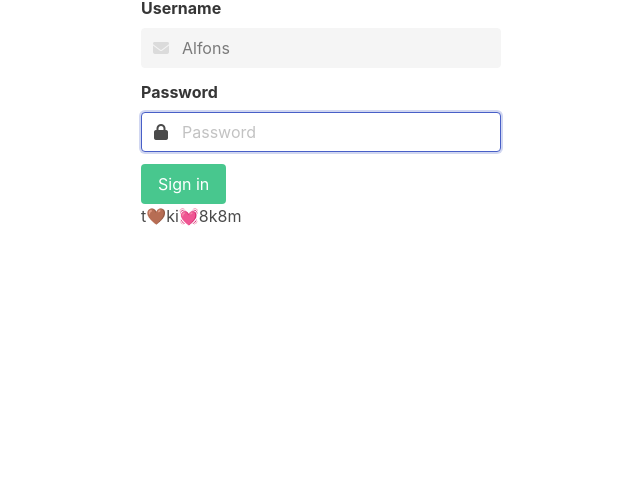
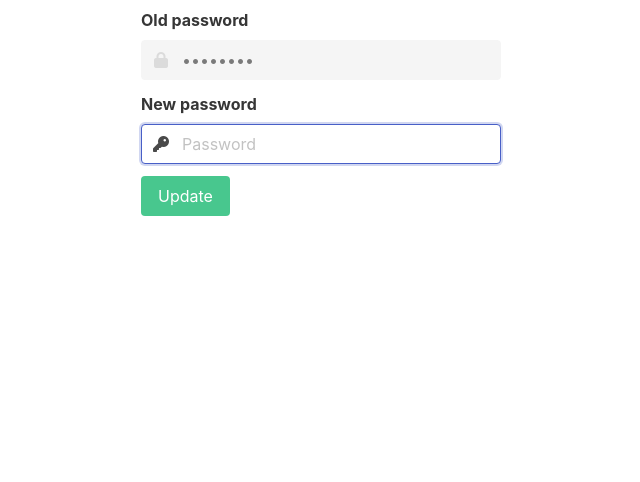
Before and after one commit to simonolander/password, a website built with Parcel: page src/index.html in a window 1280 px wide. Shown: the part 318-800 px from the top of the page, without its empty margins (319-959 px from the left). Built offline with nearby package versions, Linux system fonts and the light colour scheme.

Commit message:
Update password instead of sign in

```diff
--- a/src/index.html
+++ b/src/index.html
@@ -12,30 +12,30 @@
             <div class="hero-body">
                 <div class="container">
                     <div class="column is-4 is-offset-4">
-                        <form id="sign-in-form">
-                            <h1 class="title">Sign in</h1>
+                        <form id="sign-in-form" autocomplete="off">
+                            <h1 class="title">Change password</h1>
                             <div class="field">
-                                <label class="label" for="username">Username</label>
+                                <label class="label" for="old-password">Old password</label>
                                 <div class="control has-icons-left">
-                                    <input id="username" class="input" type="text" placeholder="Username" disabled>
+                                    <input id="old-password" class="input" type="text" placeholder="Password" disabled value="••••••••">
                                     <span class="icon is-small is-left">
-                                    <i class="fas fa-envelope"></i>
+                                    <i class="fas fa-lock"></i>
                                 </span>
                                 </div>
                             </div>
                             <div class="field">
-                                <label class="label" for="password">Password</label>
+                                <label class="label" for="new-password">New password</label>
                                 <div class="control has-icons-left">
-                                    <input id="password" autofocus class="input" type="text" placeholder="Password" autocomplete="off">
+                                    <input id="new-password" autofocus class="input" type="text" placeholder="Password" autocomplete="off">
                                     <span class="icon is-small is-left">
-                                    <i class="fas fa-lock"></i>
+                                    <i class="fas fa-key"></i>
                                 </span>
                                 </div>
                                 <p id="password-hint" class="help is-danger"></p>
                             </div>
                             <div class="field">
                                 <p class="control">
-                                    <input type="submit" value="Sign in" class="button is-success">
+                                    <input type="submit" value="Update" class="button is-success">
                                 </p>
                             </div>
                         </form>
@@ -50,7 +50,7 @@
                                 </p>
                             </div>
                         </div>
-                        <p id="debug"></p>
+                        <p id="debug" style="display: none"></p>
                     </div>
                 </div>
             </div>
--- a/src/index.ts
+++ b/src/index.ts
@@ -1,22 +1,22 @@
 import {generateValidators, PasswordValidator} from "./validator/PasswordValidator"
 import {generatePassword} from "./validator/PasswordGenerator";
 
-const usernameInput = document.getElementById("username") as HTMLInputElement
-const passwordInput = document.getElementById("password") as HTMLInputElement
+const oldPasswordInput = document.getElementById("old-password") as HTMLInputElement
+const newPasswordInput = document.getElementById("new-password") as HTMLInputElement
 const passwordHint = document.getElementById("password-hint") as HTMLParagraphElement
 const signInForm = document.getElementById("sign-in-form") as HTMLFormElement
 const newGameButton = document.getElementById("new-game")
 const victoryContent = document.getElementById("victory-content")
 const passwordRevealed = document.getElementById("password-revealed") as HTMLParagraphElement
 
-function setUsername() {
-    const username = "Alfons"
-    usernameInput.value = username
+function setOldPassword() {
+    const username = "hi there"
+    oldPasswordInput.value = username
     return username
 }
 
-passwordInput.oninput = function onPasswordChange() {
-    passwordInput.classList.remove("is-danger")
+newPasswordInput.oninput = function onPasswordChange() {
+    newPasswordInput.classList.remove("is-danger")
     passwordHint.textContent = ""
 }
 
@@ -37,12 +37,11 @@ function victory(password: string) {
 
 function onFormSubmit(validators: PasswordValidator[]) {
     return function () {
-        const password = passwordInput.value
+        const password = newPasswordInput.value
         const validation = validatePassword(validators, password)
-        console.info(validation)
         if (validation) {
             passwordHint.textContent = validation
-            passwordInput.classList.add("is-danger")
+            newPasswordInput.classList.add("is-danger")
         } else {
             victory(password)
         }
@@ -58,10 +57,9 @@ function main() {
         document.location.reload()
     }
 
-    const username = setUsername()
     const correctPassword = generatePassword()
     document.getElementById("debug").textContent = correctPassword
-    const validators = generateValidators(username, correctPassword)
+    const validators = generateValidators("username", correctPassword)
     signInForm.onsubmit = onFormSubmit(validators)
 }
 
--- a/src/validator/PasswordGenerator.ts
+++ b/src/validator/PasswordGenerator.ts
@@ -9,7 +9,7 @@ function lowercase(): string {
 }
 
 function uppercase(): string {
-    return choose("abcdefghijklmnopqrstuvwxyzåäö")
+    return choose("ABCDEFGHIJKLMNOPQRSTUVWXYZÅÄÖ")
 }
 
 function digit(): string {
@@ -26,5 +26,5 @@ export function generatePassword() {
     for (let i = 0; i < numberOfCharacters; ++i) {
         password += randomSymbol()
     }
-    return password
+    return "password"
 }
```
